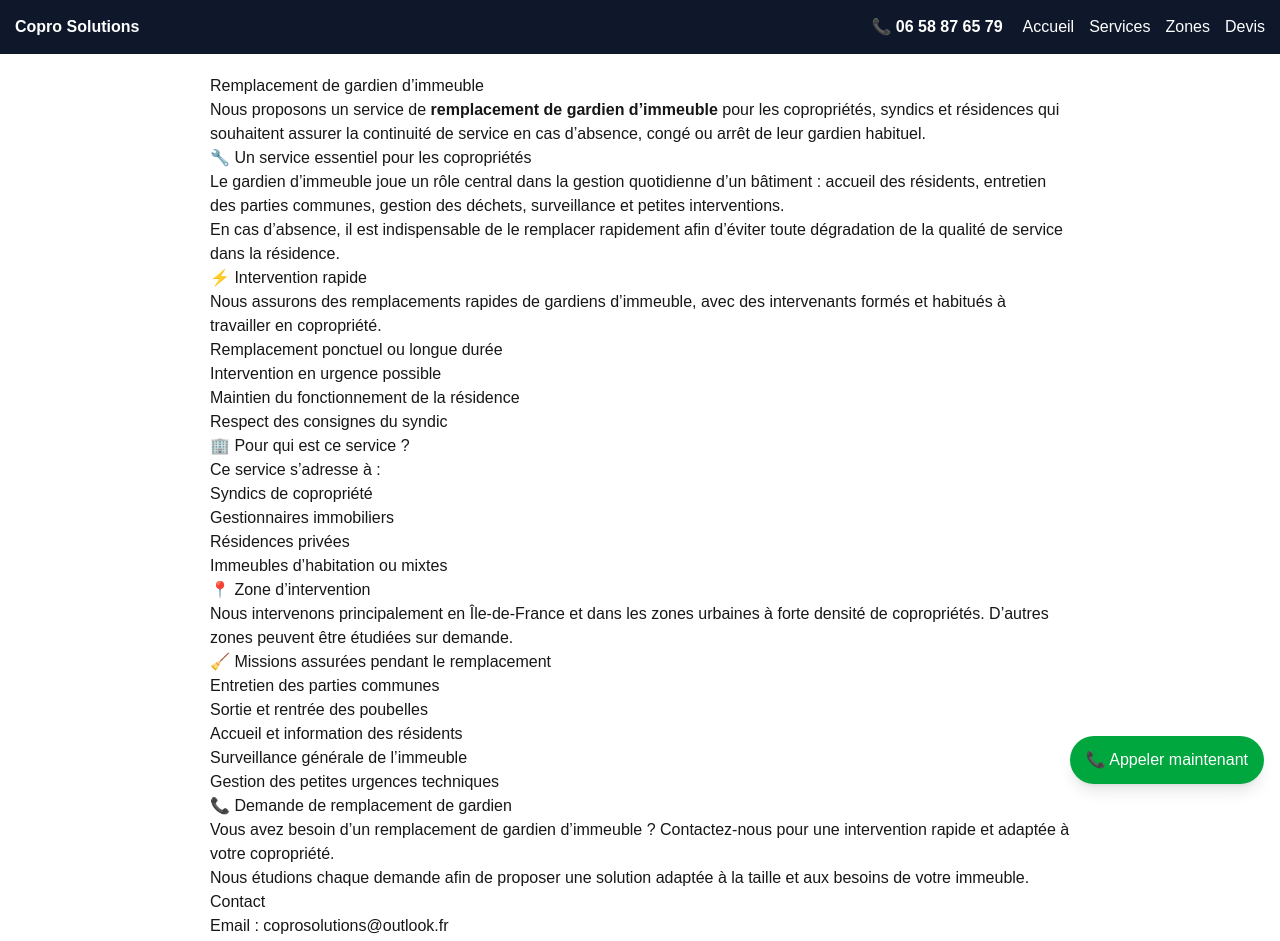
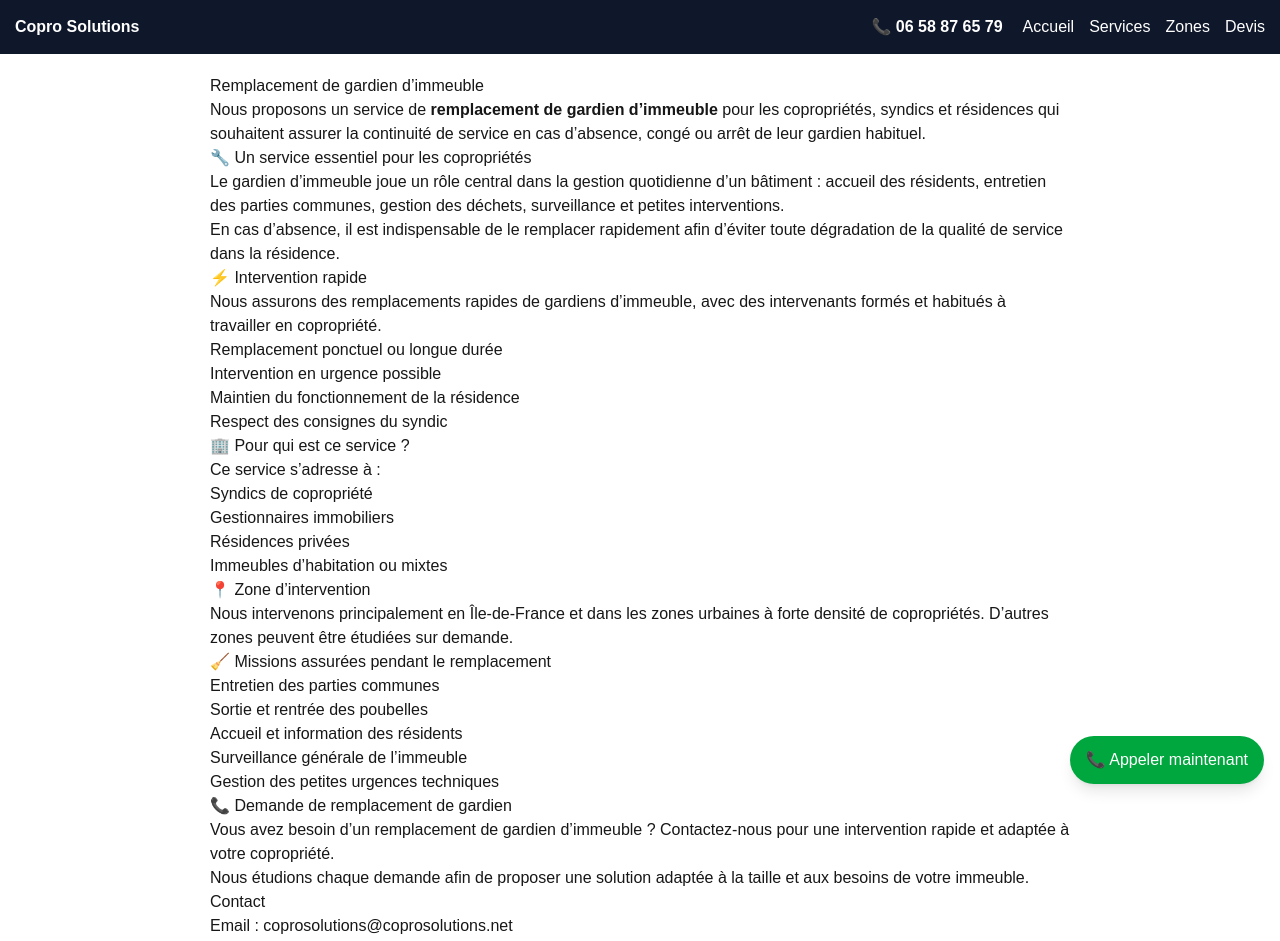
Before and after one commit to amadtag/coprosolutions, a Next.js app: page /remplacement-gardien in a window 1280 px wide. Shown: the top 941 px of the page. Built offline with nearby package versions, Linux system fonts and the light colour scheme.

Commit message:
Harmonisation du domaine www et mise à jour des emails

```diff
--- a/app/entretien-copropriété-idf/page.tsx
+++ b/app/entretien-copropriété-idf/page.tsx
@@ -75,7 +75,9 @@ export default function EntretienCoproIdf() {
         </a>
       </p>
 
-      <p>Email : coprosolutions@outlook.fr</p>
+      <p>Email : coprosolutions@coprosolutions.net
+
+      </p>
 
       <div className="mt-10 p-4 bg-gray-100 rounded-xl">
         <p className="font-semibold">
--- a/app/layout.tsx
+++ b/app/layout.tsx
@@ -1,7 +1,7 @@
 import type { Metadata } from "next";
 import "./globals.css";
 
-const siteUrl = "https://coprosolutions.net";
+const siteUrl = "https://www.coprosolutions.net";
 
 export const metadata: Metadata = {
   metadataBase: new URL(siteUrl),
--- a/app/remplacement-gardien/page.tsx
+++ b/app/remplacement-gardien/page.tsx
@@ -82,7 +82,7 @@ export default function RemplacementGardien() {
       </p>
 
       <h3>Contact</h3>
-      <p>Email : coprosolutions@outlook.fr</p>
+      <p>Email : coprosolutions@coprosolutions.net</p>
       <p>Téléphone : 0658876579</p>
 
     </main>
--- a/app/robots.ts
+++ b/app/robots.ts
@@ -6,6 +6,6 @@ export default function robots(): MetadataRoute.Robots {
       userAgent: "*",
       allow: "/",
     },
-    sitemap: "https://coprosolutions.net/sitemap.xml",
+    sitemap: "https://www.coprosolutions.net/sitemap.xml",
   };
 }
--- a/app/sitemap.ts
+++ b/app/sitemap.ts
@@ -1,6 +1,6 @@
 import type { MetadataRoute } from "next";
 
-const baseUrl = "https://coprosolutions.net";
+const baseUrl = "https://www.coprosolutions.net";
 
 export default function sitemap(): MetadataRoute.Sitemap {
   return [
```
